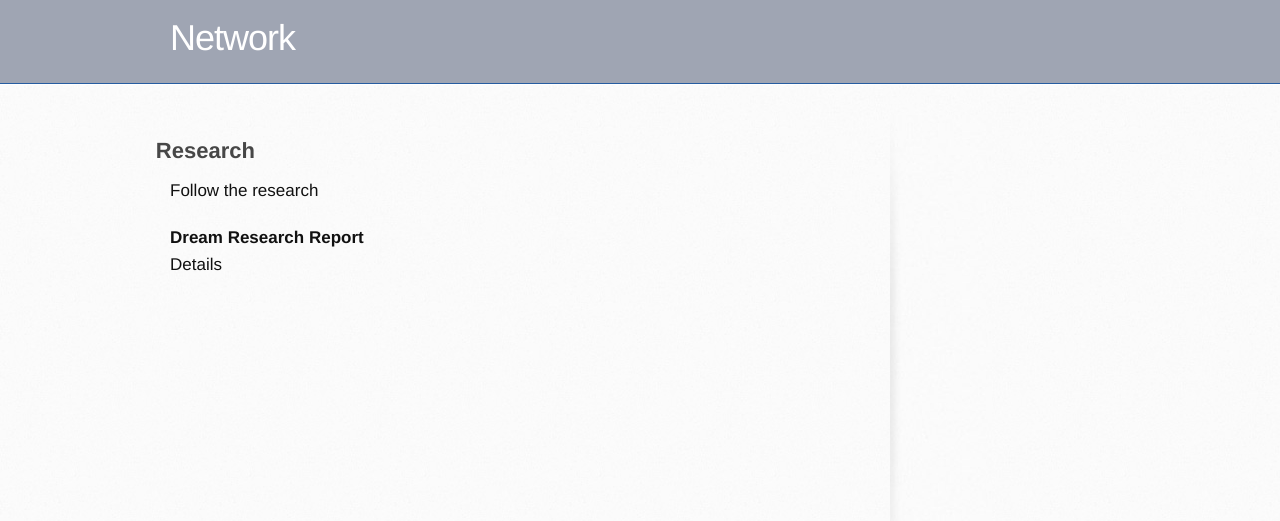
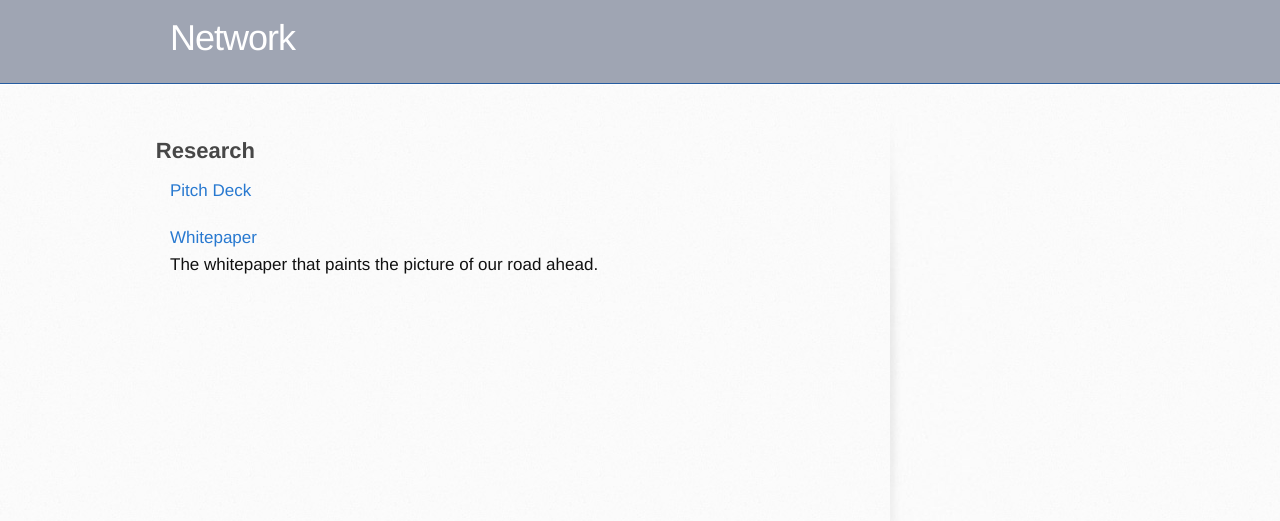
Before and after one commit to networkf/network.github.io, a Jekyll site: the page built from research.md, in a window 1280 px wide. Shown: the top 521 px of the page. Built offline with Jekyll 4.4.1, drawn with Linux system fonts in a browser that asks for light colours; some web fonts are replaced; our own code applies the rules of GitHub Pages for plain Markdown files; the repository's description, which GitHub fills in, is left out.

Commit message:
Update research.md

```diff
--- a/research.md
+++ b/research.md
@@ -6,8 +6,10 @@ layout: default
 </head>
 ---
 ## Research
-Follow the research
 
-<b>Dream Research Report</b>
+<a href="https://netxork.com/deck">Pitch Deck</a>
 <br>
-Details
+
+<a href="https://network.com.de/network.pdf">Whitepaper</a>
+<br>
+The whitepaper that paints the picture of our road ahead.
```
